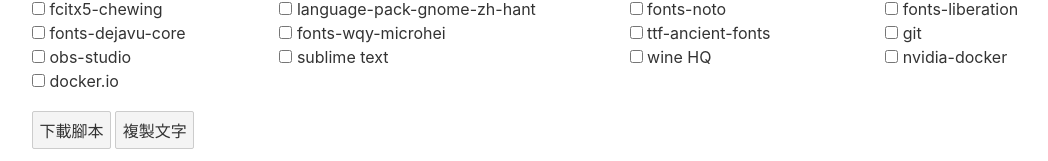
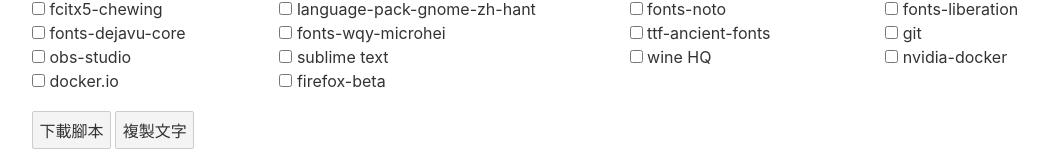
Before and after one commit to FlandreDaisuki/MyLinuxMintHelpers, a Svelte app in the folder apt-installer-gen/: page / in a window 1280 px wide. Shown: the part 434-595 px from the top of the page, without its empty margins (68-1116 px from the left). Built offline with nearby package versions, Linux system fonts and the light colour scheme.

Commit message:
feat: add firefox-beta mozilla official ppa

```diff
--- a/apt-installer-gen/src/packages.js
+++ b/apt-installer-gen/src/packages.js
@@ -103,6 +103,25 @@
   install: ['docker-ce', 'docker-ce-cli', 'containerd.io', 'docker-buildx-plugin', 'docker-compose-plugin'],
 };
 
+const firefoxBetaPkg = {
+  name: 'firefox-beta',
+  preinstall: [
+    '# https://support.mozilla.org/en-US/kb/install-firefox-linux#w_install-firefox-deb-package-for-debian-based-distributions',
+    'sudo install -d -m 0755 /etc/apt/keyrings',
+    'wget -q https://packages.mozilla.org/apt/repo-signing-key.gpg -O- | sudo tee /etc/apt/keyrings/packages.mozilla.org.asc > /dev/null',
+    'echo "deb [signed-by=/etc/apt/keyrings/packages.mozilla.org.asc] https://packages.mozilla.org/apt mozilla main" | sudo tee -a /etc/apt/sources.list.d/mozilla.list > /dev/null',
+    `echo '
+    Package: *
+    Pin: origin packages.mozilla.org
+    Pin-Priority: 1000
+    ' | sudo tee /etc/apt/preferences.d/mozilla`.replaceAll(/^\s+/mg, ''),
+  ],
+  install: [
+    'firefox-beta',
+    'firefox-beta-l10n-zh-tw',
+  ],
+}
+
 export default [
   ...common,
   ...simplePPA,
@@ -110,4 +129,5 @@
   winehqPkg,
   nvidiaDockerPkg,
   dockerIoPkg,
+  firefoxBetaPkg,
 ];
```
